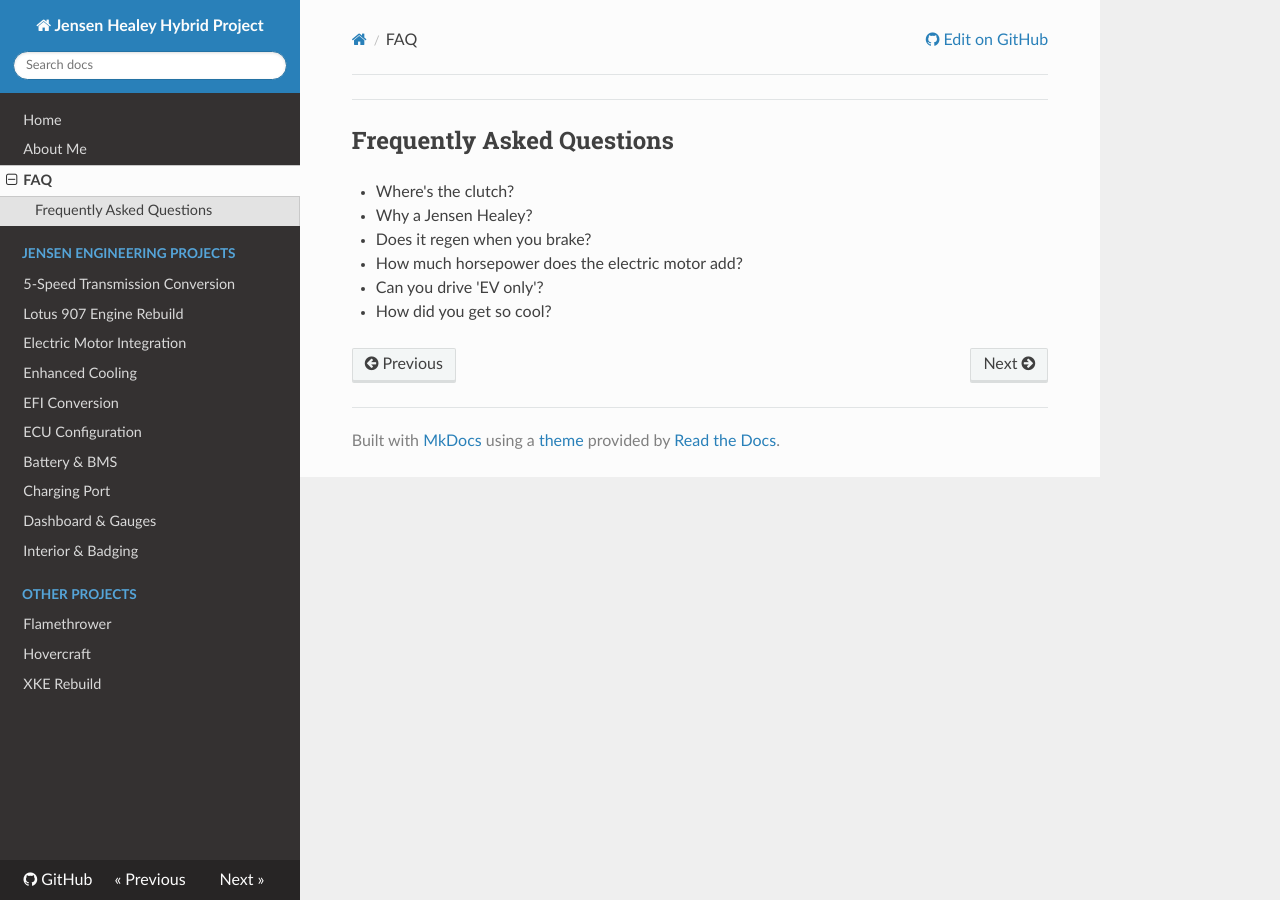
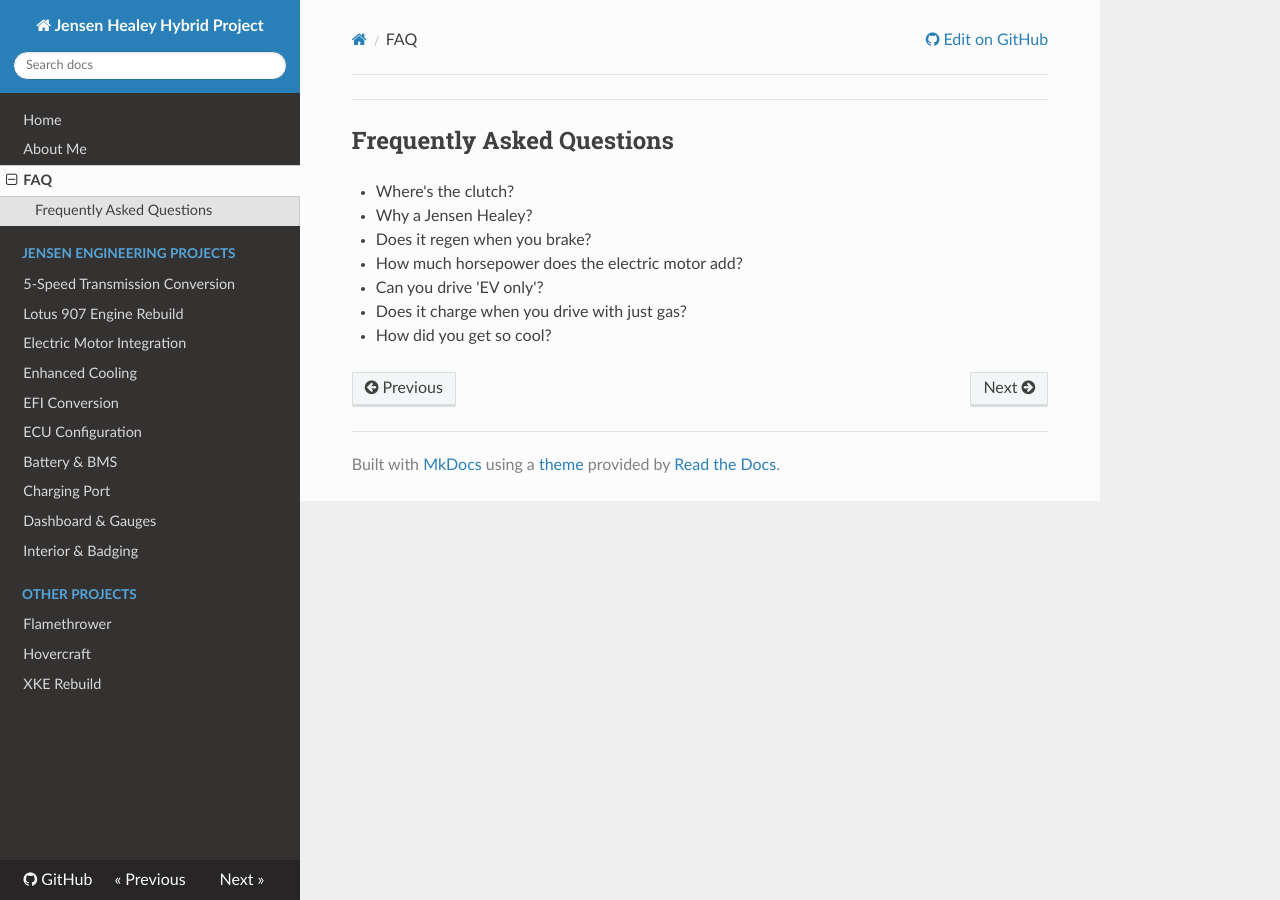
Before and after one commit to ktc3d/JH, an MkDocs documentation site: the page built from docs/FAQ.md, in a window 1280 px wide. Built offline with MkDocs 1.6.1, drawn with Linux system fonts in a browser that asks for light colours; nearby versions of some CDN libraries.

Commit message:
Update FAQ.md
test

```diff
--- a/docs/FAQ.md
+++ b/docs/FAQ.md
@@ -9,4 +9,5 @@
 - Does it regen when you brake?
 - How much horsepower does the electric motor add?
 - Can you drive 'EV only'?
+- Does it charge when you drive with just gas?
 - How did you get so cool?
```
